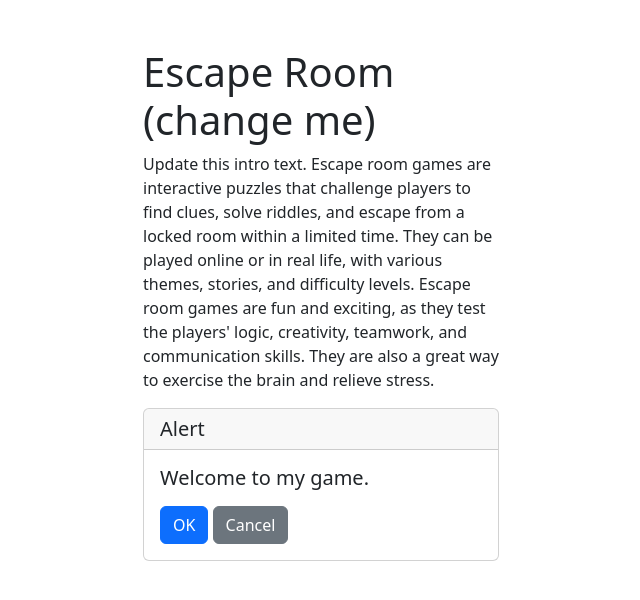
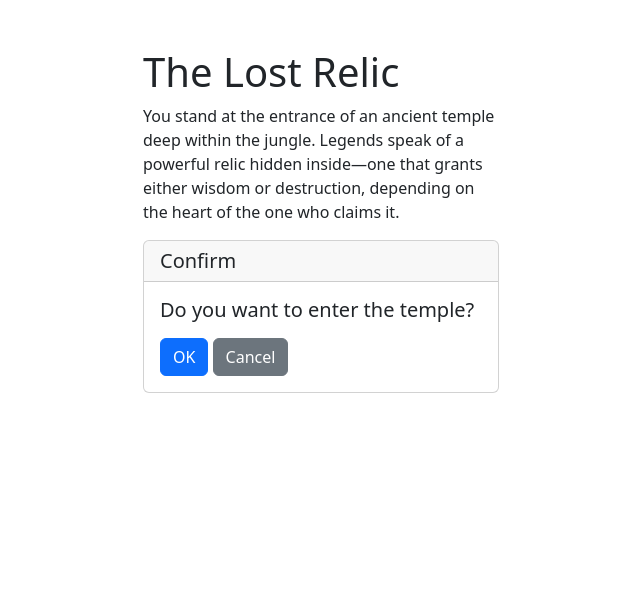
Before and after one commit to foacus/dmd-3475, a plain HTML site: page week-04/index.html in a window 1280 px wide. Shown: the whole page, without its empty margins (319-959 px from the left). Drawn offline with nearby package versions, Linux system fonts and the light colour scheme.

Commit message:
final touches

```diff
--- a/week-04/index.html
+++ b/week-04/index.html
@@ -14,11 +14,11 @@
     <div class="container mt-5">
         <div class="row">
             <main class="col-sm-10 offset-sm-1 col-md-8 offset-md-2 col-lg-6 offset-lg-3 col-xl-4 offset-xl-4 ">
-                <h1>Escape Room (change me)</h1>
-                <p>Update this intro text. Escape room games are interactive puzzles that challenge players to find clues, solve riddles, and escape from a locked
-                room within a limited time. They can be played online or in real life, with various themes, stories, and difficulty
-                levels. Escape room games are fun and exciting, as they test the players' logic, creativity, teamwork, and communication
-                skills. They are also a great way to exercise the brain and relieve stress.</p>
+                <h1>The Lost Relic</h1>
+                <p>You stand at the entrance of an ancient temple deep within the jungle.
+                Legends speak of a powerful relic hidden inside—one that grants either wisdom or destruction, depending on the heart of the one who claims it.
+
+</p>
             </main>
         </div>
 
--- a/week-04/js/main.js
+++ b/week-04/js/main.js
@@ -6,12 +6,9 @@ import { Alert, Confirm, Prompt } from "./game-framework.js";
 
 
 // Modify the text for the introduction
-await Alert('Welcome to my game.')
-
-let name = await Prompt("What is your name?")
 
 // Level 1
-if(await Confirm(`Hi ${name}. Do you want to enter the temple?`)) {
+if(await Confirm(`Do you want to enter the temple?`)) {
     await Alert('Great! Let\'s get started.')
 } else {
     await Alert('You decide the risk isn’t worth it. Some mysteries are better left undiscovered.')
```
